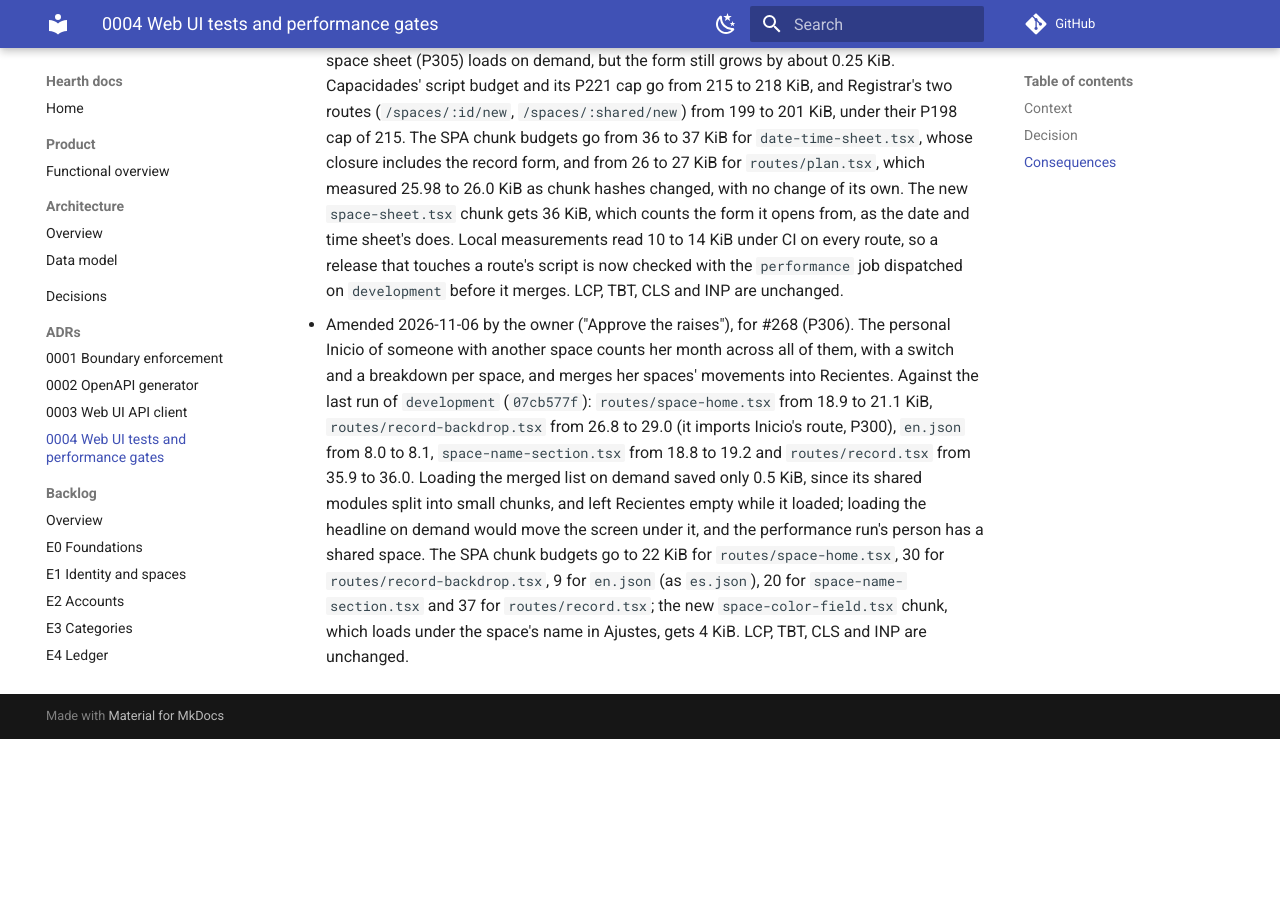
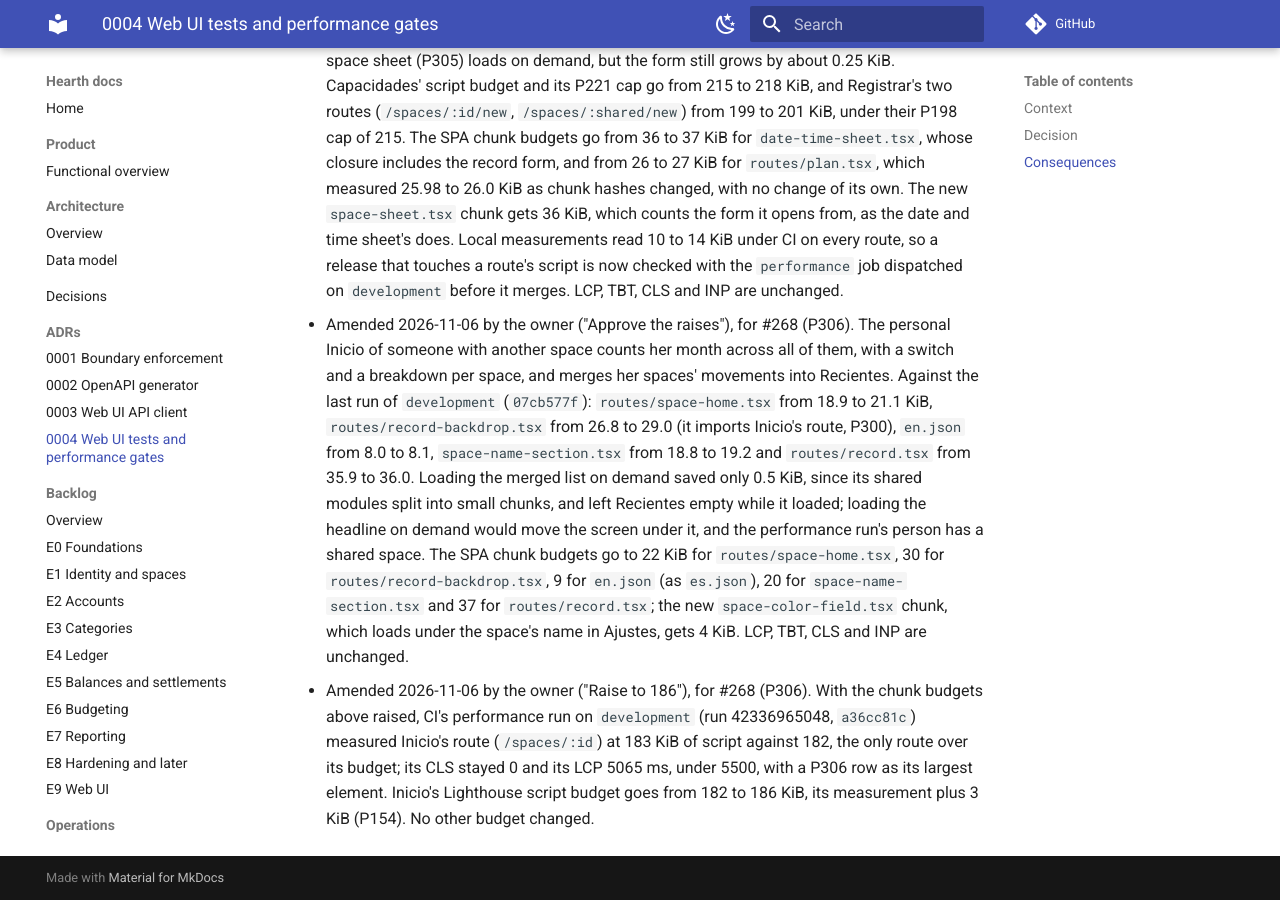
Before and after one commit to Facabore/Hearth, an MkDocs documentation site: the page built from docs/adr/0004-web-ui-testing-and-performance-gates.md, in a window 1280 px wide and 900 px high, scrolled down 4687 px. Built offline with MkDocs 1.6.1 and Material for MkDocs 9.7.7, drawn with Linux system fonts in a browser that asks for light colours; comment, search, counter and statistics services are not loaded; before the commit the page ends 5426 px from its top, so only the background shows below that.

Commit message:
test(perf): raise Inicio's script budget from 182 to 186 KiB as the owner approved (Refs #268)

```diff
--- a/docs/adr/0004-web-ui-testing-and-performance-gates.md
+++ b/docs/adr/0004-web-ui-testing-and-performance-gates.md
@@ -45,3 +45,4 @@ The owner kept React and Next.js on one condition: the UI must be fast, with Cor
 - Amended 2026-11-02 by the owner ("Approve"), for #235 and #236. The message catalog is split by area (#235, P276), and Lighthouse now measures every Plan view on the seeded period, failing when a view shows its empty state (#236). CI run 41541452520 measured every route on real content. Each route's script budget is now its measurement plus 3 KiB (P154), which lowers 30 routes by about 305 KiB in all: for example Movimientos from 199 to 185, Inicio from 194 to 182, and the shared trend from 298 to 201. Capacidades is the one exception. It measured 214 KiB against 213, after the shell's 120 KiB amendment, so it goes up to 215, its P221 cap. The caps of P198 and P221 are unchanged.
 - Amended 2026-11-06 by the owner ("Sí, subilos"), for #264 (P304) and #266 (P305). Most routes sat 0 to 3 KiB under their CI script budgets, and two sat at them: Capacidades at 215 of 215 and Registrar at 199 of 199 (run of main `f84f69c1`). The planner's mark and "Gastos sin rubro" (P304) took Capacidades to 217 KiB on main (`a414a0d2`), which blocked that release; loading the assignment sheet on demand saved only 0.1 KiB. The record form's space sheet (P305) loads on demand, but the form still grows by about 0.25 KiB. Capacidades' script budget and its P221 cap go from 215 to 218 KiB, and Registrar's two routes (`/spaces/:id/new`, `/spaces/:shared/new`) from 199 to 201 KiB, under their P198 cap of 215. The SPA chunk budgets go from 36 to 37 KiB for `date-time-sheet.tsx`, whose closure includes the record form, and from 26 to 27 KiB for `routes/plan.tsx`, which measured 25.98 to 26.0 KiB as chunk hashes changed, with no change of its own. The new `space-sheet.tsx` chunk gets 36 KiB, which counts the form it opens from, as the date and time sheet's does. Local measurements read 10 to 14 KiB under CI on every route, so a release that touches a route's script is now checked with the `performance` job dispatched on `development` before it merges. LCP, TBT, CLS and INP are unchanged.
 - Amended 2026-11-06 by the owner ("Approve the raises"), for #268 (P306). The personal Inicio of someone with another space counts her month across all of them, with a switch and a breakdown per space, and merges her spaces' movements into Recientes. Against the last run of `development` (`07cb577f`): `routes/space-home.tsx` from 18.9 to 21.1 KiB, `routes/record-backdrop.tsx` from 26.8 to 29.0 (it imports Inicio's route, P300), `en.json` from 8.0 to 8.1, `space-name-section.tsx` from 18.8 to 19.2 and `routes/record.tsx` from 35.9 to 36.0. Loading the merged list on demand saved only 0.5 KiB, since its shared modules split into small chunks, and left Recientes empty while it loaded; loading the headline on demand would move the screen under it, and the performance run's person has a shared space. The SPA chunk budgets go to 22 KiB for `routes/space-home.tsx`, 30 for `routes/record-backdrop.tsx`, 9 for `en.json` (as `es.json`), 20 for `space-name-section.tsx` and 37 for `routes/record.tsx`; the new `space-color-field.tsx` chunk, which loads under the space's name in Ajustes, gets 4 KiB. LCP, TBT, CLS and INP are unchanged.
+- Amended 2026-11-06 by the owner ("Raise to 186"), for #268 (P306). With the chunk budgets above raised, CI's performance run on `development` (run 42336965048, `a36cc81c`) measured Inicio's route (`/spaces/:id`) at 183 KiB of script against 182, the only route over its budget; its CLS stayed 0 and its LCP 5065 ms, under 5500, with a P306 row as its largest element. Inicio's Lighthouse script budget goes from 182 to 186 KiB, its measurement plus 3 KiB (P154). No other budget changed.
```
Also changed, not shown: 1 other file.
